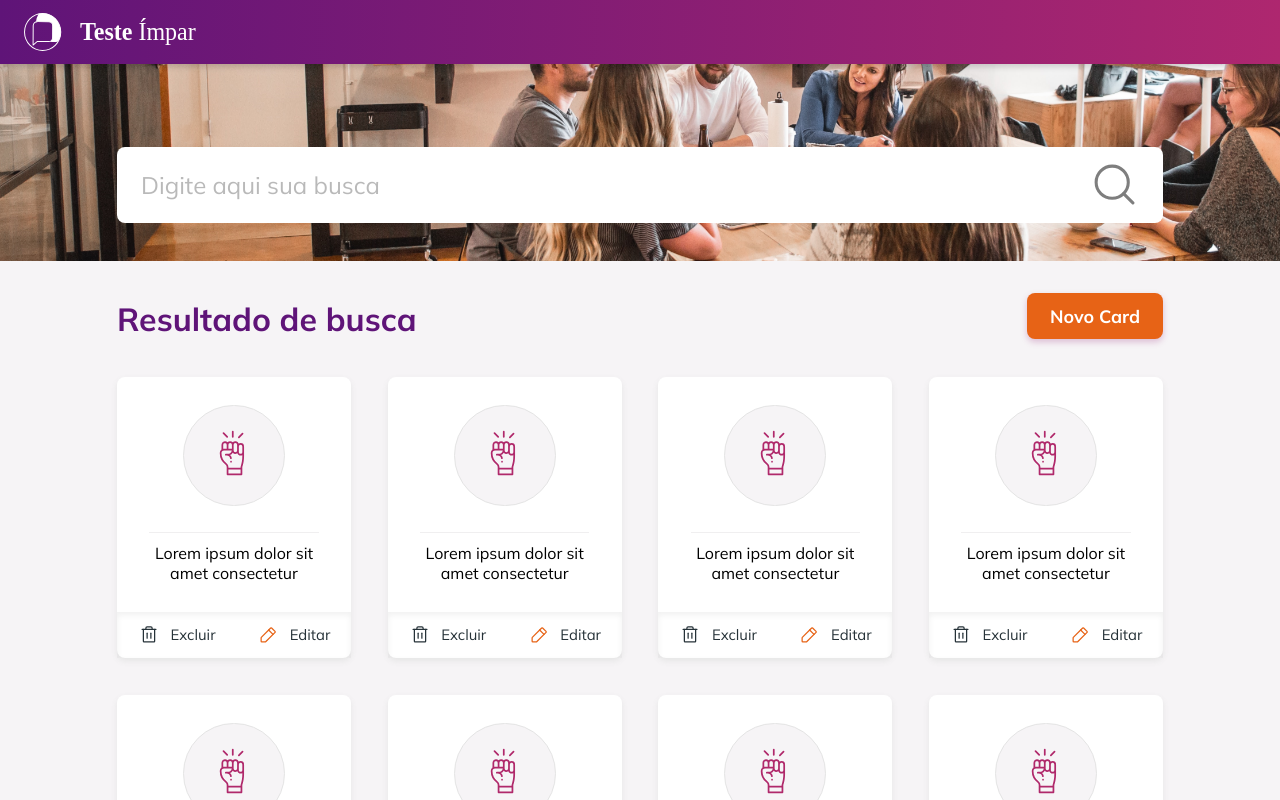
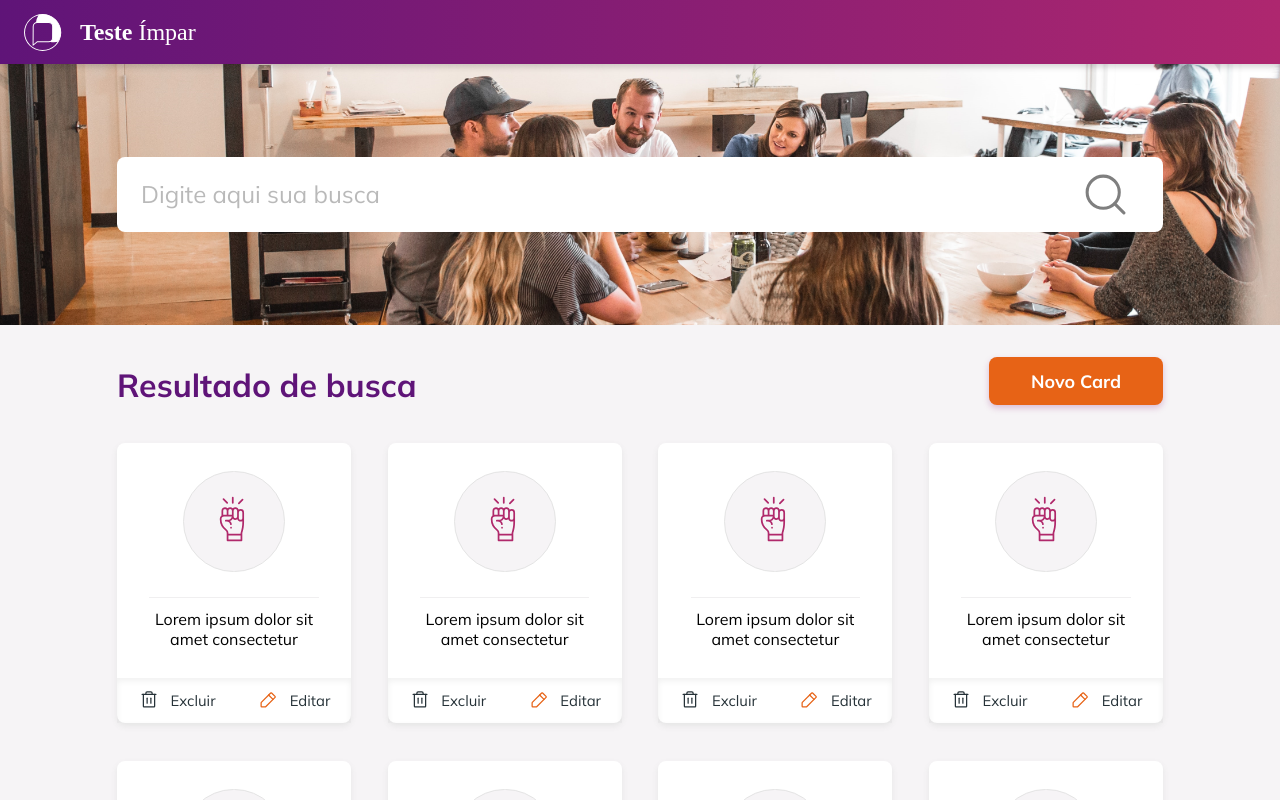
Before and after one commit to MonteiroKev/Desafio-Impar, a React (Vite) app: page / in a window 1280 px wide. Shown: the top 800 px of the page. Built offline with nearby package versions, Linux system fonts and the light colour scheme.

Commit message:
refactor: refatorando alguns componentes que não estavam padronizados.

```diff
--- a/src/components/Header/index.tsx
+++ b/src/components/Header/index.tsx
@@ -1,19 +1,10 @@
-import { MagnifyingGlass } from "phosphor-react";
 import logo from "../../assets/logo-teste.svg";
-import { HeaderContainer, InputContainer, SectionContainer } from "./style";
+import { Wrapper } from "./style";
 
 export function Header() {
   return (
-    <>
-      <SectionContainer>
-        <HeaderContainer>
-          <img src={logo} alt="" />
-        </HeaderContainer>
-        <InputContainer>
-          <input type="text" placeholder="Digite aqui sua busca" />
-          <MagnifyingGlass size={49} />
-        </InputContainer>
-      </SectionContainer>
-    </>
+    <Wrapper>
+      <img src={logo} alt="" />
+    </Wrapper>
   );
 }
--- a/src/components/Header/style.ts
+++ b/src/components/Header/style.ts
@@ -1,55 +1,58 @@
 import styled from "styled-components";
-import background from "../../assets/fundo-busca.png";
 
-export const HeaderContainer = styled.header`
+export const Wrapper = styled.header`
   background: transparent linear-gradient(272deg, #ae276f 0%, #5f1478 100%) 0%
     0% no-repeat padding-box;
+  position: fixed;
+  width: 100%;
   height: 4rem;
   display: flex;
   align-items: center;
-  justify-content: flex-start;
-  padding-left: 1.5rem;
   box-shadow: 0px 3px 6px #00000029;
-  max-width: 90rem;
+  padding: 0.86rem 0 0.81rem 1.5rem;
 `;
 
-export const SectionContainer = styled.div`
-  background: url(${background});
-  min-height: 16.31rem;
-  margin: 0 auto;
-  max-width: 90rem;
-`;
+// export const Content = styled.div`
+//   display: flex;
+//   justify-content: center;
+//   /* width: 90rem; */
+// `;
 
-export const InputContainer = styled.div`
-  display: flex;
-  margin: 0 auto;
-  align-items: center;
-  margin-top: 5.18rem;
-  position: relative;
-  max-width: 65.37rem;
+// export const Container = styled.div`
+//   background: url(${background}) no-repeat; */
+//   min-height: 16.31rem;
+// `;
 
-  form {
-    display: flex;
-    justify-content: center;
-    align-items: center;
-  }
+// export const InputContainer = styled.div`
+//   display: flex;
+//   justify-content: center;
+//   align-items: center;
+//   margin-top: 5.18rem;
+//   position: relative;
+//   max-width: 65.37rem;
 
-  input {
-    width: 100%;
-    font-size: 1.5rem;
-    padding: 1.43rem 0;
-    border-radius: 8px;
-    border: none;
-    padding-left: 1.5rem;
-  }
+//   form {
+//     display: flex;
+//     justify-content: center;
+//     align-items: center;
+//   }
 
-  input::placeholder {
-    opacity: 0.5;
-  }
+//   input {
+//     width: 100%;
+//     font-size: 1.5rem;
+//     padding: 1.43rem 0;
+//     border-radius: 8px;
+//     border: none;
+//     padding-left: 1.5rem;
+//   }
 
-  svg {
-    position: absolute;
-    right: 1.5rem;
-    opacity: 0.5;
-  }
-`;
+//   input::placeholder {
+//     opacity: 0.5;
+//   }
+
+//   svg {
+//     position: absolute;
+//     right: 1.5rem;
+//     opacity: 0.5;
+//   }
+// `;
--- /dev/null
+++ b/src/components/Search/index.tsx
@@ -0,0 +1,13 @@
+import { MagnifyingGlass } from "phosphor-react";
+import { SearchSty } from "./style";
+
+export function Search() {
+  return (
+    <SearchSty>
+      <div className="wrapper-input">
+        <input type="text" placeholder="Digite aqui sua busca" />
+        <MagnifyingGlass size={49} />
+      </div>
+    </SearchSty>
+  );
+}
--- /dev/null
+++ b/src/components/Search/style.ts
@@ -0,0 +1,39 @@
+import styled from "styled-components";
+import background from "../../assets/fundo-busca.png";
+
+export const SearchSty = styled.div`
+  background: url(${background});
+  background-size: cover;
+  background-position: center;
+  height: 16.31rem;
+  width: 100%;
+  margin-top: 4rem;
+  display: flex;
+  align-items: center;
+  justify-content: center;
+
+  .wrapper-input {
+    width: 65.37rem;
+    display: flex;
+    align-items: center;
+    border-radius: 8px;
+    background: #fff;
+    padding-left: 1.5rem;
+  }
+
+  input {
+    width: 92%;
+    font-size: 1.5rem;
+    padding: 1.43rem 0;
+    border: none;
+    /* padding-left: 3rem; */
+  }
+
+  input::placeholder {
+    opacity: 0.5;
+  }
+
+  svg {
+    opacity: 0.5;
+  }
+`;
--- a/src/pages/Home/index.tsx
+++ b/src/pages/Home/index.tsx
@@ -1,13 +1,16 @@
 import { Card } from "../../components/Card";
 import { Header } from "../../components/Header";
-import { CardList, MainContainer, MotionContainer } from "./style";
+import { Search } from "../../components/Search";
+import { CardList, Content, MainContainer, MotionContainer } from "./style";
 
 export function Home() {
   return (
     <>
       <Header />
       <MainContainer>
-        <div className="flex align-center titulo-principal">
+        <Search />
+        <Content>
+          <div className=" titulo-principal">
             <h1>Resultado de busca</h1>
             <button>Novo Card</button>
           </div>
@@ -21,16 +24,14 @@ export function Home() {
             }}
           >
             <CardList>
+              {Array(8)
+                .fill(undefined)
+                .map((card) => (
                   <Card />
-            <Card />
-            <Card />
-            <Card />
-            <Card />
-            <Card />
-            <Card />
-            <Card />
+                ))}
             </CardList>
           </MotionContainer>
+        </Content>
       </MainContainer>
     </>
   );
--- a/src/pages/Home/style.ts
+++ b/src/pages/Home/style.ts
@@ -1,14 +1,17 @@
 import { motion } from "framer-motion";
 import styled from "styled-components";
 
-export const MainContainer = styled.div`
+export const MainContainer = styled.main`
   display: flex;
   flex-direction: column;
-  width: min(90%, 65.37rem);
-  margin: 0 auto;
+  width: 100%;
+  align-items: center;
+  justify-content: center;
 
   .titulo-principal {
+    display: flex;
     justify-content: space-between;
+    width: 100%;
 
     h1 {
       font-size: 2rem;
@@ -20,7 +23,7 @@ export const MainContainer = styled.div`
       background: #e76316;
       border: none;
       color: white;
-      padding: 0.75rem 1.43rem;
+      padding: 0.81rem 2.62rem;
       border-radius: 8px;
       margin-top: 2rem;
       font-size: 1.12rem;
@@ -35,6 +38,11 @@ export const CardList = styled.div`
   flex-wrap: wrap;
 `;
 
-export const MotionContainer = styled(motion.div)`
+export const Content = styled.div`
+  max-width: 65.37rem;
+  width: 100%;
+  display: flex;
+  flex-direction: column;
+`;
 
-`;
+export const MotionContainer = styled(motion.div)``;
--- a/src/styles/global.ts
+++ b/src/styles/global.ts
@@ -7,17 +7,7 @@ export const GlobalStyle = createGlobalStyle`
     box-sizing: border-box;
 }
 
-/* Utilitários */
 
-.flex {
-    display:flex;
-}
-
-.align-center{
-    align-items:center ;
-}
-
-/* Utilitários */
 :focus {
     outline:0;
 }
@@ -27,10 +17,15 @@ body{
     background: #F6F4F6;
 }
 
+button {
+    cursor: pointer;
+}
+
 body,input,textarea,button {
     font-family: 'Mulish', sans-serif;
     font-weight: 400;
     font-size:1rem;
+
 }
 .react-modal-overlay {
     position: fixed;
```
Lines whose indentation alone changed are shown as unchanged.
